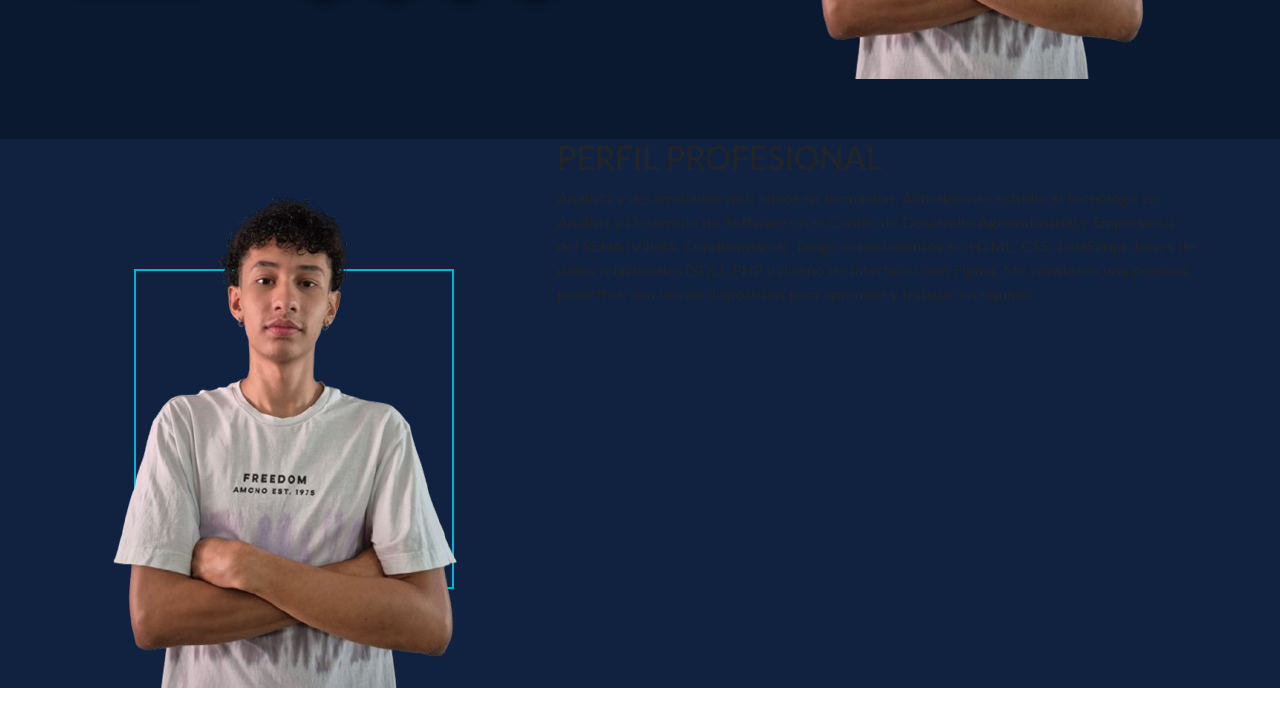
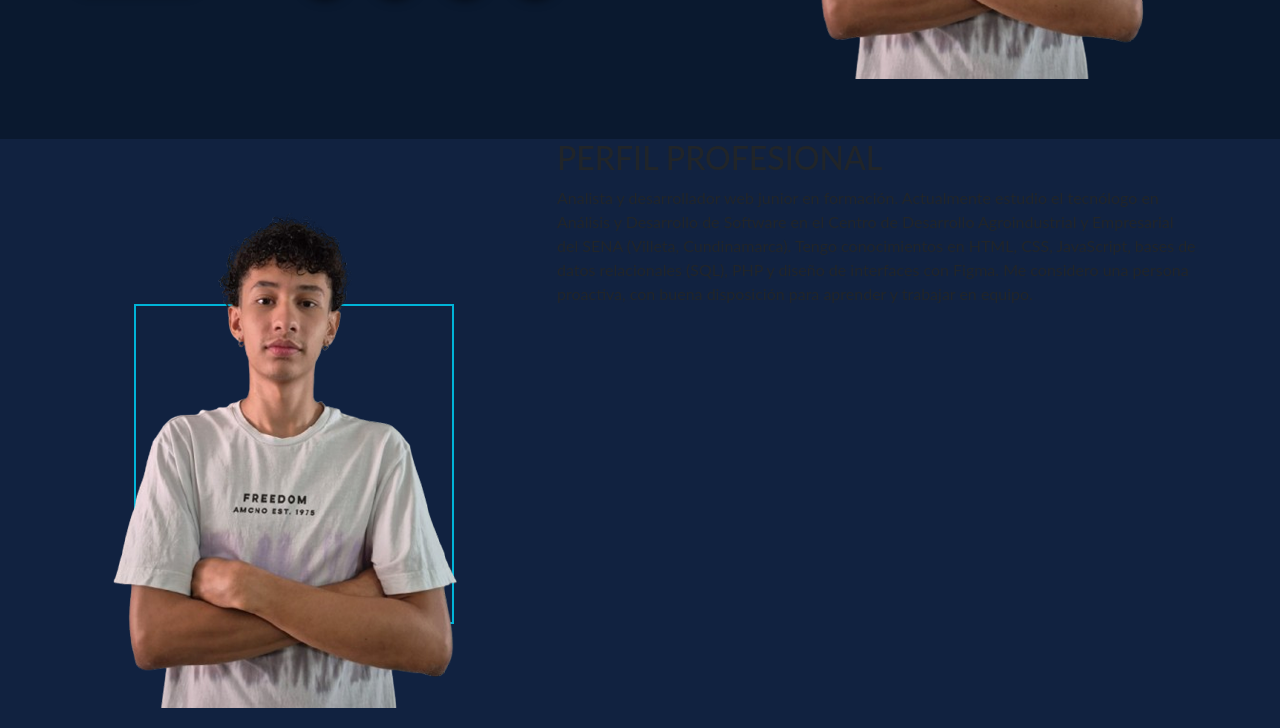
Before and after one commit to CesarADSO/Portafolio-web-personal, a plain HTML site: page index.html in a window 1280 px wide. Shown: the part 597-1325 px from the top of the page. Before the commit the page ends 1285 px from the top, so only its background shows below. Drawn offline with nearby package versions, Linux system fonts and the light colour scheme; a web font is replaced by a local one.

Commit message:
Ajusté algunos estilos a la imagen de nuevo

```diff
--- a/css/styles.css
+++ b/css/styles.css
@@ -195,7 +195,7 @@ header .nav-edit img {
 #profile .cont-foto::before {
     content: "";
     position: absolute;
-    top: 130px;
+    top: 165px;
     left: 23%;
     transform: translateX(-50%);
     width: 320px;
@@ -208,4 +208,6 @@ header .nav-edit img {
     width: 90%;
     position: relative;
     z-index: 1;
+    padding-top: 20px;
+    padding-bottom: 20px;
 }
```
